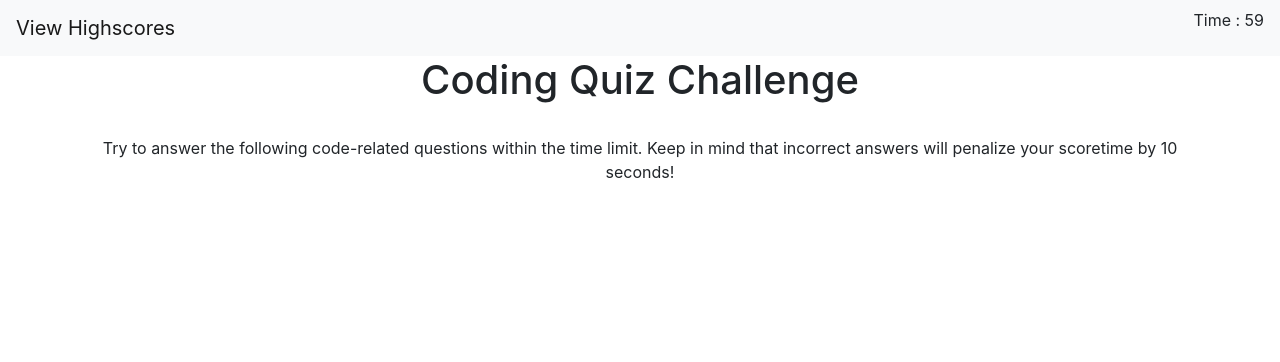
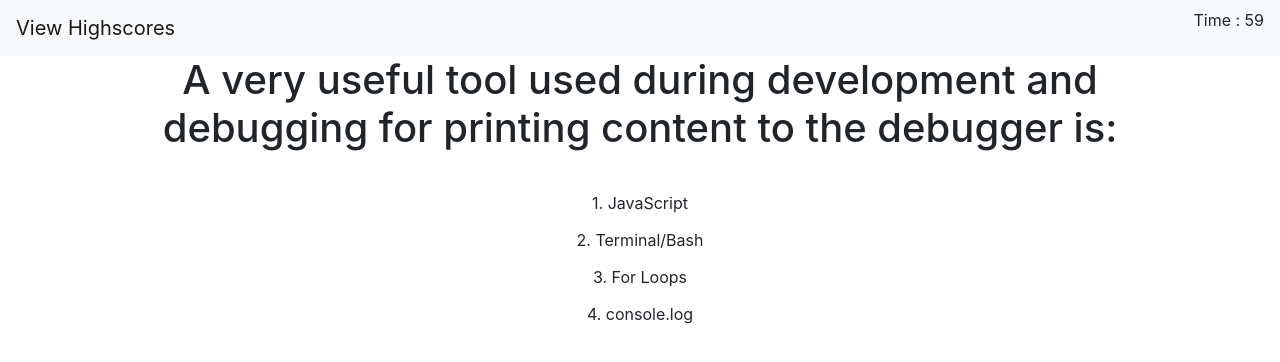
Before and after one commit to MelanieTorres425/code_quiz, a plain HTML site: page index.html in a window 1280 px wide. Both pictures are taken after a click on the button "Start Quiz". Drawn offline with nearby package versions, Linux system fonts and the light colour scheme.

Commit message:
updated almost everything

```diff
--- a/Develop/script.js
+++ b/Develop/script.js
@@ -1,8 +1,14 @@
 let startBtn = document.querySelector("#startBtn");
-let answerBtn = document.querySelector("#answerBtn");
+let answerBtn1 = document.querySelector("#answerBtn1");
+let answerBtn2 = document.querySelector("#answerBtn2");
+let answerBtn3 = document.querySelector("#answerBtn3");
+let answerBtn4 = document.querySelector("#answerBtn4");
+let ansBtn = document.querySelector(".ansBtn");
 let isCorrect = document.querySelector("#correct_wrong");
 let displayForm = document.querySelector("#questionDiv");
 let timerEl = document.querySelector("#countdown");
+let headerEl = document.querySelector("#header");
+let startPage = document.querySelector("#startPage");
 
 const quizQA = [
   {
@@ -43,6 +49,8 @@ const quizQA = [
 // WHEN I click the start button
 function startGame() {
   timeStart(event);
+  ansBtn.classList.remove("hide");
+  updateDisplay();
 }
 
 // THEN a timer starts and I am presented with a question
@@ -61,7 +69,19 @@ function timeStart(event) {
   }, 1000);
 }
 
+let questionCounter = 0;
+
+function updateDisplay() {
+  console.log(quizQA[questionCounter].question);
+  headerEl.textContent = quizQA[questionCounter].question;
+  answerBtn1.textContent = quizQA[questionCounter].choices[0];
+  answerBtn2.textContent = quizQA[questionCounter].choices[1];
+  answerBtn3.textContent = quizQA[questionCounter].choices[2];
+  answerBtn4.textContent = quizQA[questionCounter].choices[3];
+}
+
 startBtn.addEventListener("click", function () {
   startBtn.classList.add("hide");
+  startPage.classList.add("hide");
   startGame();
 });
--- a/index.html
+++ b/index.html
@@ -47,20 +47,18 @@
         </button>
       </div>
 
-      <div class="startBtn"></div>
-
       <div class="answerBtns">
-        <div class="btn-group-vertical hide">
-          <button type="button" class="btn answerBtn" id="answerBtn" value="1">
+        <div class="btn-group-vertical hide ansBtn">
+          <button type="button" class="btn answerBtn" id="answerBtn1" value="1">
             1.
           </button>
-          <button type="button" class="btn answerBtn" id="answerBtn" value="2">
+          <button type="button" class="btn answerBtn" id="answerBtn2" value="2">
             2.
           </button>
-          <button type="button" class="btn answerBtn" id="answerBtn" value="3">
+          <button type="button" class="btn answerBtn" id="answerBtn3" value="3">
             3.
           </button>
-          <button type="button" class="btn answerBtn" id="answerBtn" value="4">
+          <button type="button" class="btn answerBtn" id="answerBtn4" value="4">
             4.
           </button>
         </div>
```
